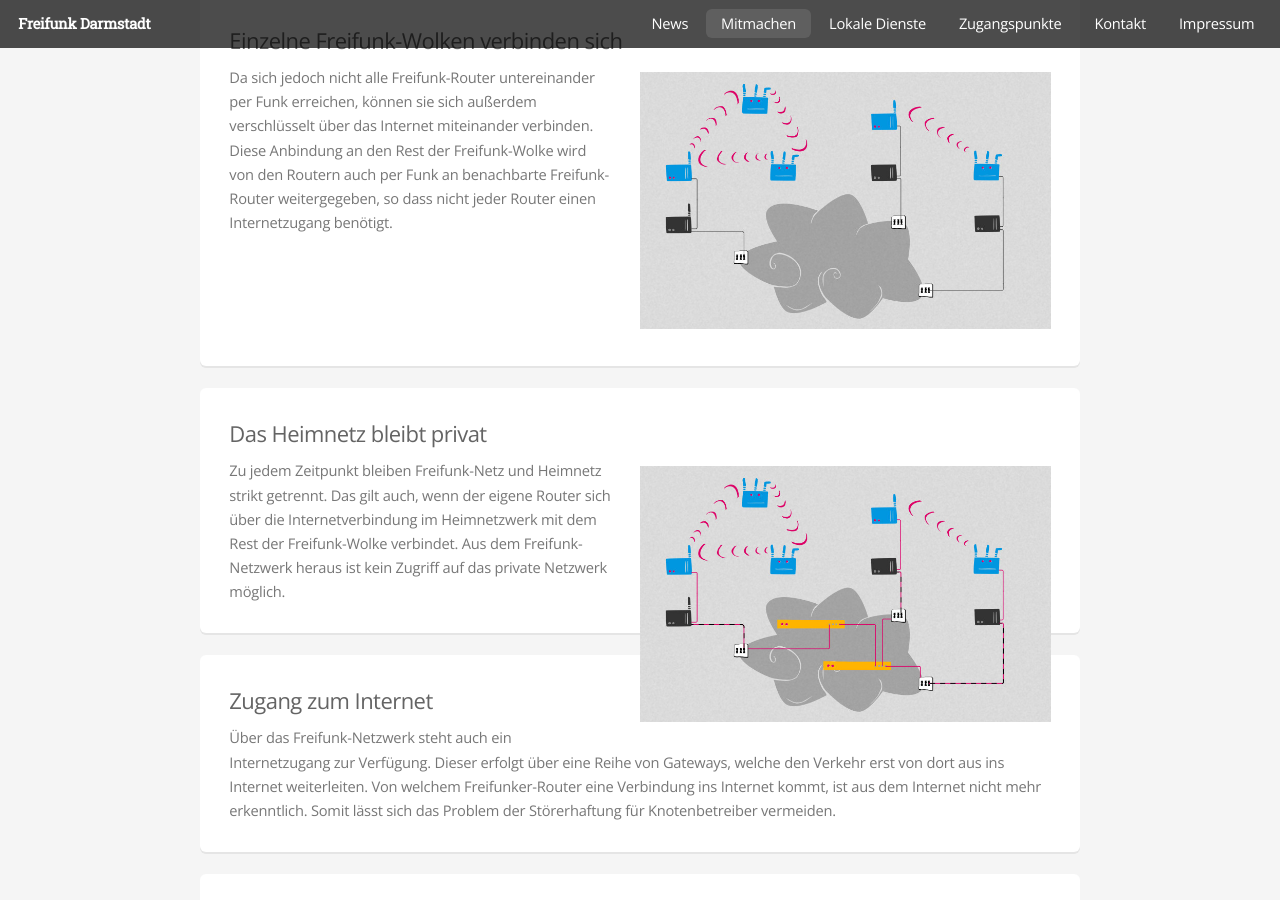
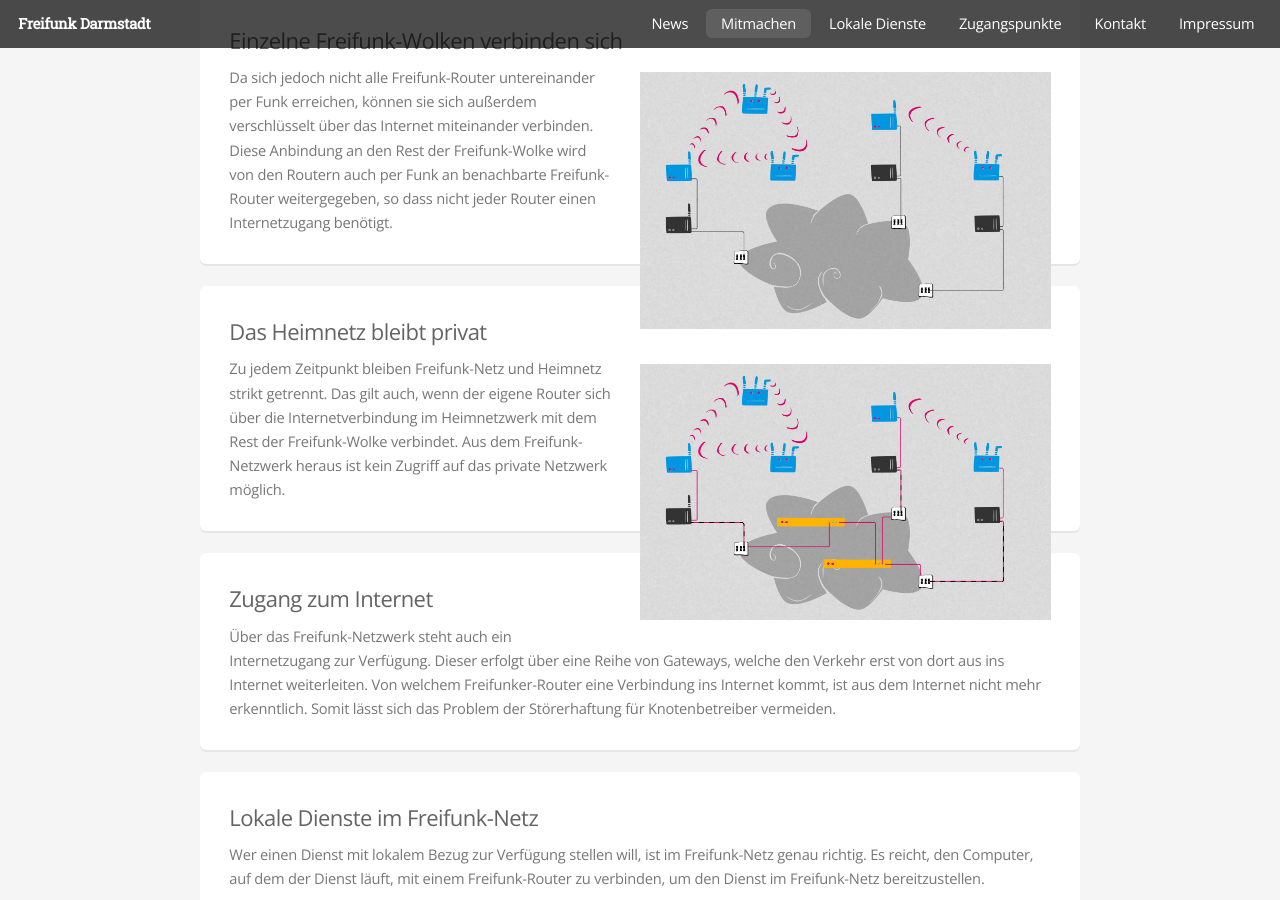
Before and after one commit to mdrenger/darmstadt.freifunk.net, a Jekyll site: the page built from pages/mitmachen/wie_funktioniert_freifunk.md, in a window 1280 px wide and 900 px high, scrolled down 1158 px. Built offline with Jekyll 4.4.1, drawn with Linux system fonts in a browser that asks for light colours.

Commit message:
removed style attribute from 3rd .box

```diff
--- a/pages/mitmachen/wie_funktioniert_freifunk.md
+++ b/pages/mitmachen/wie_funktioniert_freifunk.md
@@ -27,7 +27,7 @@
 	<p>Der Zugang zum Freifunk-Netzwerk ist mit jedem WLAN-fähigen Endgerät oder direkt per Kabel am Freifunk-Router ohne Registrierung oder Passwort möglich.</p>
 </section>
 
-<section class="box" style="display: inline-block">
+<section class="box">
 	<h3>Einzelne Freifunk-Wolken verbinden sich</h3>
 	<img src="/images/network_3.jpg" class="half-width" />
 	<p>Da sich jedoch nicht alle Freifunk-Router untereinander per Funk erreichen, können sie sich außerdem verschlüsselt über das Internet miteinander verbinden. Diese Anbindung an den Rest der Freifunk-Wolke wird von den Routern auch per Funk an benachbarte Freifunk-Router weitergegeben, so dass nicht jeder Router einen Internetzugang benötigt.</p>
```
